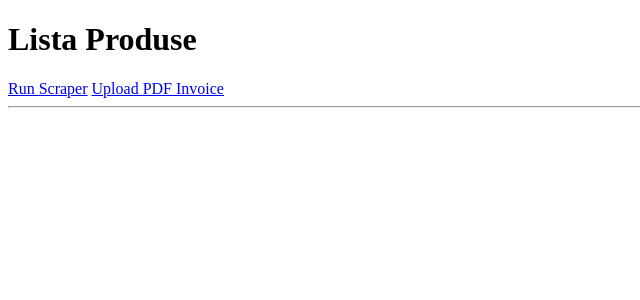
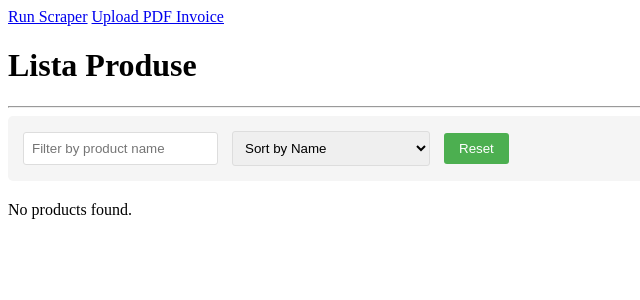
Before and after one commit to Gohbrut/Proba_Practica, a Flask app: page / in a window 1280 px wide. Shown: the top 300 px of the page, without its empty margins (0-640 px from the left). Run offline with Flask 3, Linux system fonts and the light colour scheme.

Commit message:
bonus #2

```diff
--- a/app.py
+++ b/app.py
@@ -31,8 +31,27 @@ start_scheduler(app)
 
 @app.route('/')
 def index():
-    products = Product.query.all()
-    return render_template('index.html', products=products)
+    # Get query parameters
+    name_filter = request.args.get('name_filter', '').strip()
+    sort_option = request.args.get('sort', 'name')
+
+    # Start with base query
+    query = Product.query
+
+    # Apply name filter if provided
+    if name_filter:
+        query = query.filter(Product.name.ilike(f'%{name_filter}%'))
+
+    # Apply sorting
+    if sort_option == 'price_asc':
+        query = query.order_by(Product.price)
+    elif sort_option == 'price_desc':
+        query = query.order_by(Product.price.desc())
+    else:  # default to name
+        query = query.order_by(Product.name)
+
+    products = query.all()
+    return render_template('index.html', products=products, name_filter=name_filter, sort_option=sort_option)
 
 
 @app.route('/scrape')
--- a/templates/index.html
+++ b/templates/index.html
@@ -2,17 +2,87 @@
 <html>
 <head>
     <title>Products</title>
+    <style>
+        .filter-section {
+            background-color: #f5f5f5;
+            padding: 15px;
+            margin-bottom: 20px;
+            border-radius: 5px;
+        }
+        .filter-section input, .filter-section select {
+            padding: 8px;
+            margin-right: 10px;
+            border: 1px solid #ddd;
+            border-radius: 3px;
+        }
+        .filter-section button {
+            padding: 8px 15px;
+            background-color: #4CAF50;
+            color: white;
+            border: none;
+            border-radius: 3px;
+            cursor: pointer;
+        }
+        .filter-section button:hover {
+            background-color: #45a049;
+        }
+    </style>
+    <script>
+        // Debounce function to delay form submission
+        function debounce(func, delay) {
+            let timeoutId;
+            return function() {
+                clearTimeout(timeoutId);
+                timeoutId = setTimeout(func, delay);
+            };
+        }
+
+        // Auto-submit form when filter or sort changes
+        document.addEventListener('DOMContentLoaded', function() {
+            const filterForm = document.getElementById('filterForm');
+            const nameFilter = document.getElementById('nameFilter');
+            const sortSelect = document.getElementById('sortSelect');
+
+            const submitForm = debounce(function() {
+                filterForm.submit();
+            }, 500); // 500ms delay
+
+            nameFilter.addEventListener('input', submitForm);
+
+            sortSelect.addEventListener('change', function() {
+                filterForm.submit();
+            });
+        });
+    </script>
 </head>
 <body>
 
-<h1>Lista Produse</h1>
+
 
 <a href="/scrape">Run Scraper</a>
+<a href="/upload-pdf">Upload PDF Invoice</a>
 
-<a href="/upload-pdf">Upload PDF Invoice</a>
+<h1>Lista Produse</h1>
 
 <hr>
 
+<div class="filter-section">
+    <form id="filterForm" method="GET" action="/">
+        <input id="nameFilter" type="text" name="name_filter" placeholder="Filter by product name" value="{{ name_filter }}">
+
+        <select id="sortSelect" name="sort">
+            <option value="name" {% if sort_option == 'name' %}selected{% endif %}>Sort by Name</option>
+            <option value="price_asc" {% if sort_option == 'price_asc' %}selected{% endif %}>Sort by Price (Low to High)</option>
+            <option value="price_desc" {% if sort_option == 'price_desc' %}selected{% endif %}>Sort by Price (High to Low)</option>
+        </select>
+
+        <a href="/"><button type="button">Reset</button></a>
+    </form>
+</div>
+
+{% if products|length == 0 %}
+    <p>No products found.</p>
+{% else %}
     {% for product in products %}
     <div style="border:1px solid gray; padding:10px; margin:10px;">
 
@@ -33,6 +103,7 @@
 
     </div>
     {% endfor %}
+{% endif %}
 
 </body>
 </html>
```
Lines whose indentation alone changed are shown as unchanged.
